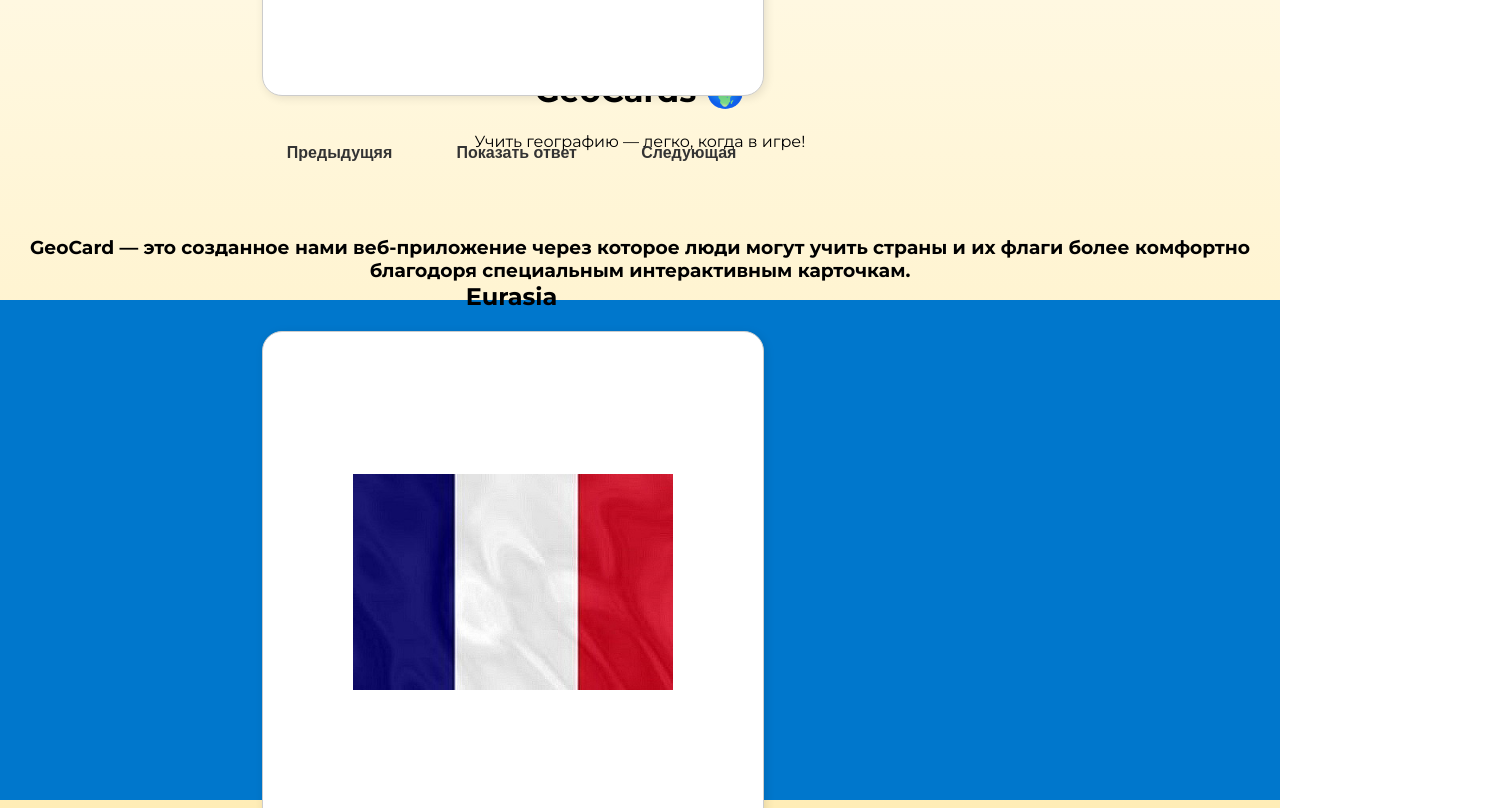
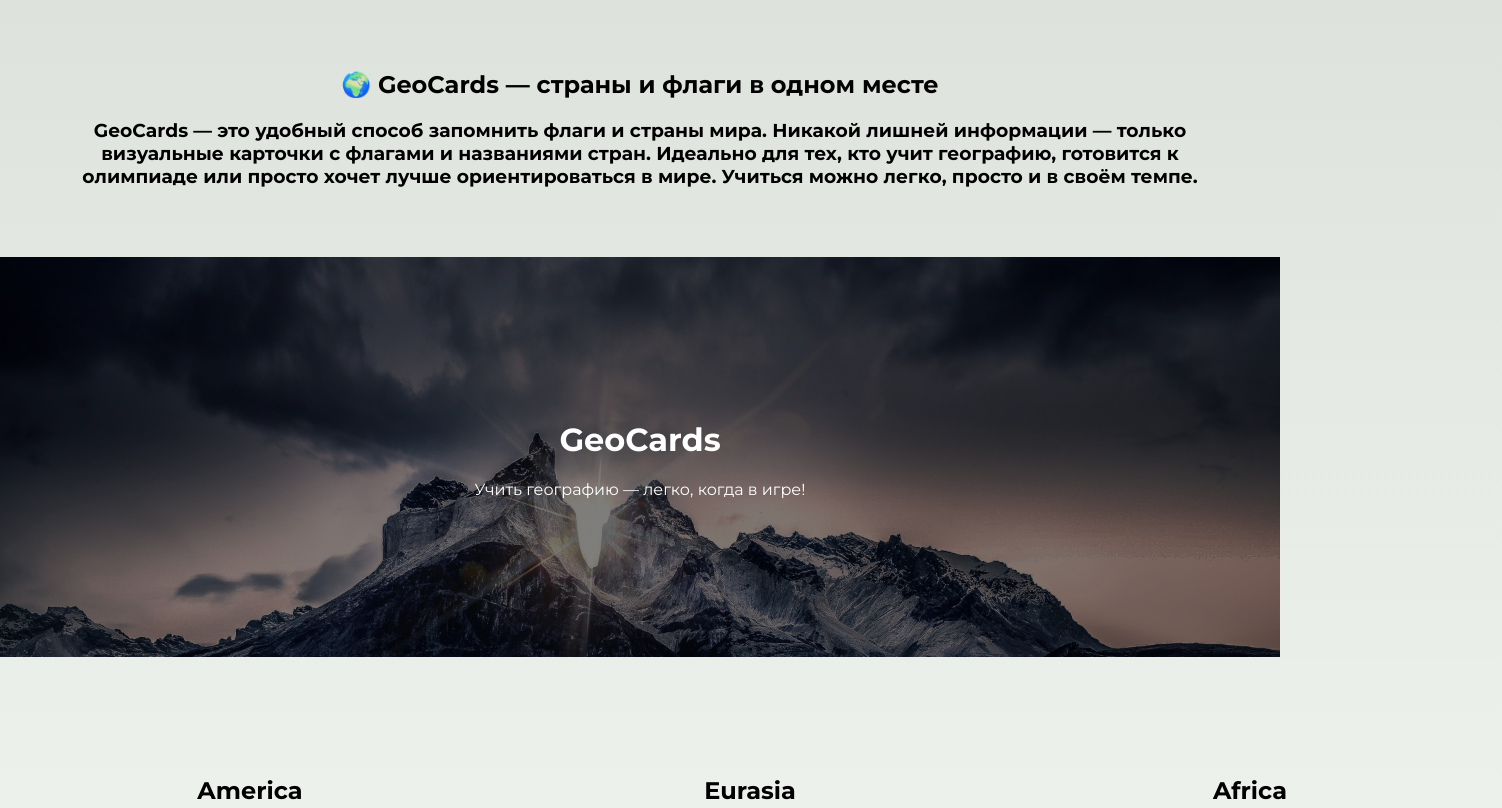
Before and after one commit to st1lmy/hackathon-site, a plain HTML site: page index.html in a window 1280 px wide. Shown: the top 808 px of the page, 1502 px wide, since content can reach past the window. Drawn offline with Linux system fonts and the light colour scheme.

Commit message:
КОНТРОЛЬНЫЙ

```diff
--- a/index.html
+++ b/index.html
@@ -11,16 +11,25 @@
 </head>
 <body>
     <header>
-    <h1>GeoCards 🌍</h1>
-    <p>Учить географию — легко, когда в игре!</p>
+      <h2>🌍 GeoCards — страны и флаги в одном месте</h2>
+      <h3>GeoCards — это удобный способ запомнить флаги и страны мира.
+        Никакой лишней информации — только визуальные карточки с флагами и названиями стран. Идеально для тех, кто учит географию, готовится к олимпиаде или просто хочет лучше ориентироваться в мире. Учиться можно легко, просто и в своём темпе.</h3>
   </header>
 
-  <h3>
-    GeoCard — это созданное нами веб-приложение через которое люди могут учить страны и их флаги более комфортно благодоря специальным интерактивным карточкам.
-  </h3>
-  <div class="mainContainer">
   <div class="bgprlx">
     <div class="cntnt">
+      <h1>GeoCards</h1>
+      <p>Учить географию — легко, когда в игре!</p>
+    </div>
+    <div class="mask">
+
+    </div>
+</div>
+
+
+
+
+  <div class="mainContainer">
 
     <!-- CONTAINER1 -->
     <div class="card-container">
@@ -90,12 +99,8 @@
 
 
 
+
+
   <script src="script.js"></script>
 </body>
 </html>
-
-      </div>
-      <div class="mask">
-
-      </div>
-  </div>
--- a/style.css
+++ b/style.css
@@ -5,10 +5,10 @@ body {
     padding: 0;
     text-align: center;
     background-image: linear-gradient(
-        to bottom,
-        #fff8e1, #ffecb3
+      to bottom,
+      #DDE3DC, #F5F8F4
     );
-    height: 110vh;
+    height: 150vh;
   }
   header {
     padding: 50px;
@@ -52,7 +52,7 @@ body {
     border: 1px solid #ccc;
     border-radius: 20px;
     background: white;
-    box-shadow: 2px 2px 10px rgba(0,0,0,0.1);
+    box-shadow: 2px 2px 10px rgba(0, 0, 0, 0.1);
     transition: transform 0.8s;
   }
   .front {
@@ -84,7 +84,7 @@ body {
     padding: 0.5em 1em;
     font-size: 1rem;
     font-weight: 600;
-    color: #333;
+    color: #000000;
     cursor: pointer;
     overflow: hidden;
   }
@@ -95,37 +95,40 @@ body {
     bottom: 0;
     width: 0;
     height: 2px;
-    background: #333;
+    background: #000000;
     transition: width 0.3s ease, left 0.3s ease;
   }
   .btn-underline:hover::after {
     width: 100%;
     left: 0;
   }
-  .btn-underline:focus {
-    outline: none;
-    color: #ff4800;
-  }
+
 
   .mainContainer{
     display: flex;
     justify-content: space-evenly;
-    background-color: #0077cc;
+
   }
+
+
+
 
   img{
     width: 20rem;
+
   }
 
   .bgprlx {
-    background: url();
+    background: url(mountain.jpg);
+    color: white;
     background-size: cover;
     background-attachment: fixed;
-    height: 500px;
+    height: 400px;
     display: flex;
     align-items: center;
     justify-content: center;
     position: relative;
+
 }
 
 
@@ -136,8 +139,9 @@ body {
     left: 0;
     height: 100%;
     width: 100%;
-    background: rgba(0,0,0,.5);
+    background: rgba(0, 0, 0, 0.5);
     z-index: 1;
+
 }
 
 .bgprlx .cntnt {
```
Lines whose indentation alone changed are shown as unchanged.
